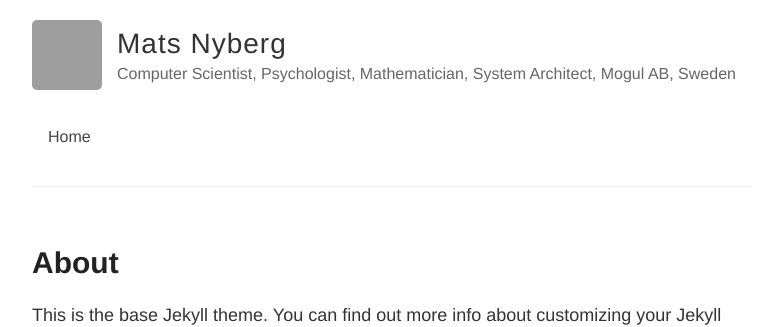
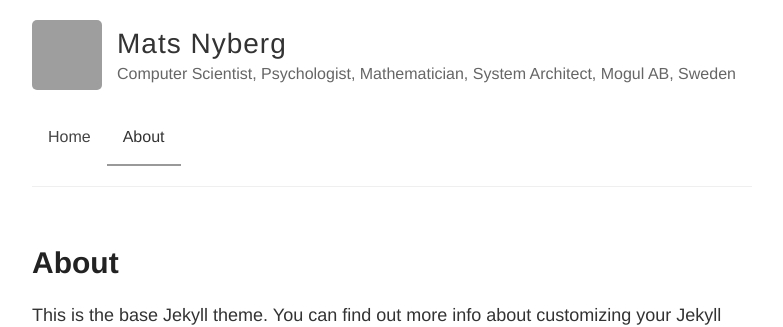
Before and after one commit to jollobajano/jollobajano.github.io, a Jekyll site: the page built from about.md, in a window 1280 px wide, cut to the strip 0-327 px from the top of the page. Shown: the whole strip, without its empty margins (248-1031 px from the left). Built offline with Jekyll 4.4.1, drawn with Linux system fonts in a browser that asks for light colours; grey boxes are pictures that could not be loaded.

Commit message:
jekyll 3 and page.navigation -> layout.navigation fixed

```diff
--- a/_layouts/default.html
+++ b/_layouts/default.html
@@ -34,8 +34,7 @@ navigation:
 
 			{% assign url = page.url|remove:'index.html' %}
 			<nav>
-			  <a href="/" {% if url == link.url %}class="active"{% endif %} title="home">Home</a>
-			  {% for link in page.navigation %}
+			  {% for link in layout.navigation %}
 			  <a href="{{link.url}}" {% if url == link.url %}class="active"{% endif %} title="{{link.title}}">{{link.text}}</a>
 			  {% endfor %}
 			</nav>
```
